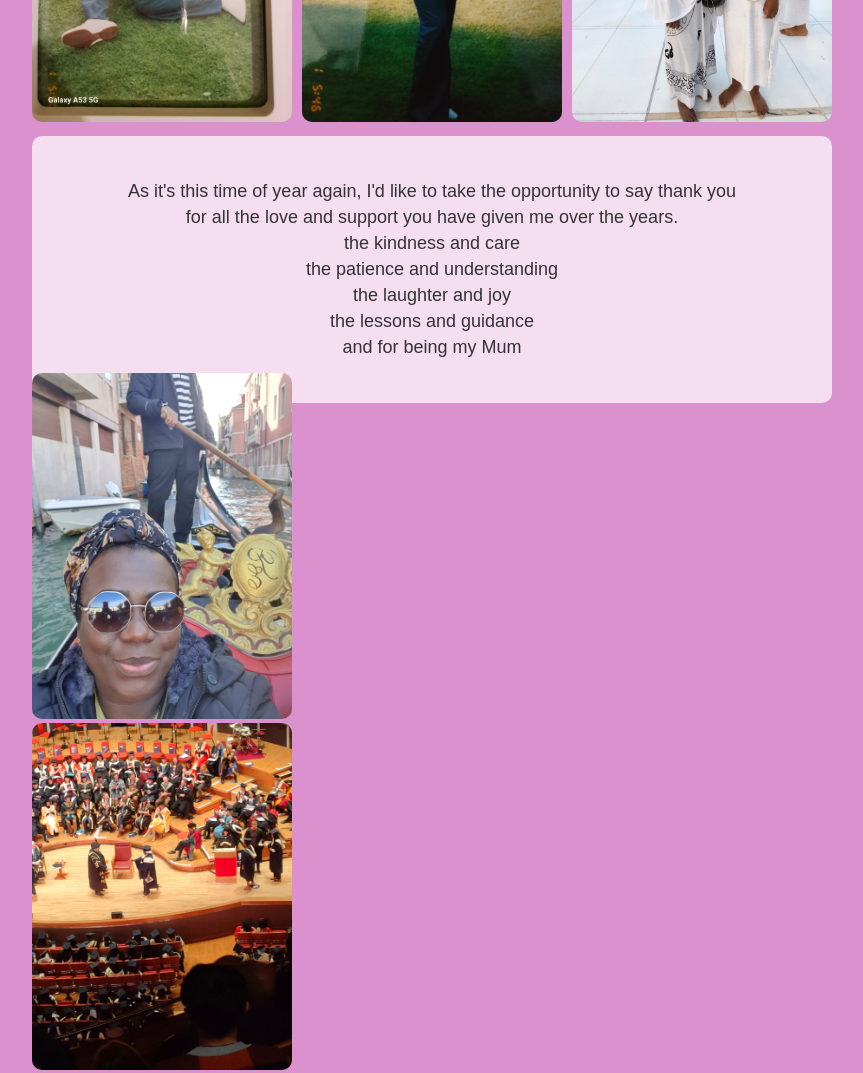
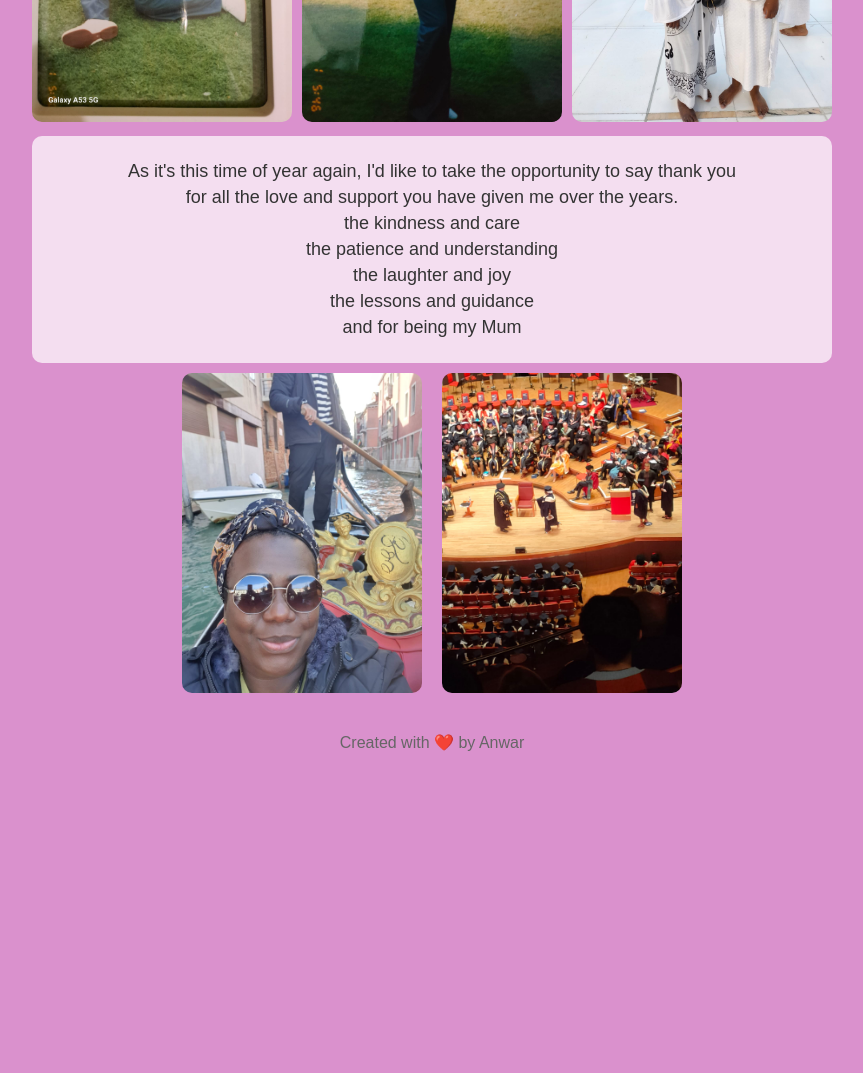
Before and after one commit to tunderbell/tunderbell.github.io, a plain HTML site: page index.html in a window 1280 px wide. Shown: the part 400-1473 px from the top of the page, without its empty margins (208-1071 px from the left). After the commit the page ends 1218 px from the top, so only its background shows below. Drawn offline with Linux system fonts and the light colour scheme.

Commit message:
Update styles.css

```diff
--- a/styles.css
+++ b/styles.css
@@ -1,7 +1,7 @@
 /* Basic styles */
 body {
     font-family: Arial, sans-serif;
-    background-color: #da91cd; /* pink background */
+    background-color: #da91cd; /* Pink background */
     text-align: center;
     margin: 0;
     padding: 0;
@@ -22,19 +22,14 @@ h1 {
 
 /* Collage container using CSS Grid */
 .collage-container {
-    display: grid; /* Enables grid layout */
-    grid-template-columns: repeat(3, 1fr); /* Three columns for the first row, 1 for the second */
-    grid-template-rows: auto auto auto; /* Three rows: first for 3 images, second for text, third for 2 images */
+    display: grid;
+    grid-template-columns: repeat(3, 1fr); /* 3 equal-width columns */
+    grid-template-rows: auto auto auto; /* 3 rows */
     gap: 10px; /* Space between grid items */
     margin-top: 30px;
 }
 
 /* Styling for individual collage images */
-.collage-item {
-    position: relative;
-}
-
-/* Add rounded corners and ensure images fill their container */
 .collage-item img {
     width: 100%;
     height: auto;
@@ -42,27 +37,42 @@ h1 {
     object-fit: cover;
 }
 
-/* Center text inside the middle grid item */
+/* Middle row text (centered) */
 .text-center {
-    grid-column: 1 / span 3; /* Make the text span across all 3 columns */
+    grid-column: 1 / span 3; /* Span all 3 columns */
     display: flex;
     justify-content: center;
     align-items: center;
-    background-color: rgba(255, 255, 255, 0.7); /* Slight background for text readability */
+    background-color: rgba(255, 255, 255, 0.7); /* Light background */
     border-radius: 10px;
     padding: 20px;
-    height: 100%;
 }
 
+/* Main text styling */
 .main-text p {
     font-size: 18px;
     color: #333;
     margin: 5px 0;
 }
 
+/* Bottom row images - fully centered */
+.centered-images {
+    grid-column: 1 / span 3; /* Span the full width */
+    display: flex;
+    justify-content: center;
+    gap: 20px; /* Adds space between images */
+}
+
+/* Resize the bottom images */
+.centered-images img {
+    width: 30%; /* Adjust width for proper centering */
+    height: auto;
+    border-radius: 10px;
+}
+
 /* Footer styling */
 footer {
     margin-top: 40px;
     font-size: 16px;
-    color: #726f6f;
+    color: #666;
 }
```
